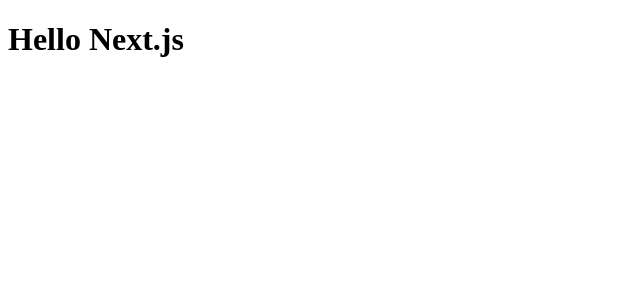
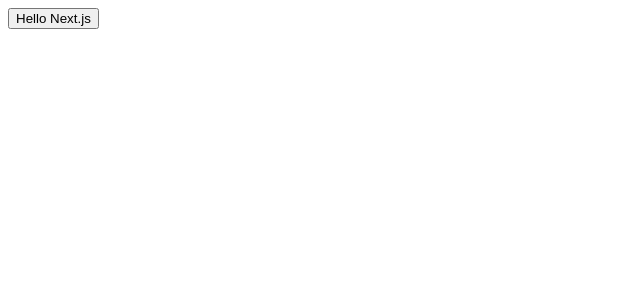
Before and after one commit to azarashi2931/next-js-practice, a Next.js app: page / in a window 1280 px wide. Shown: the top 300 px of the page, without its empty margins (0-640 px from the left). Built offline with nearby package versions, Linux system fonts and the light colour scheme.

Commit message:
Replace button with h1

```diff
--- a/pages/index.tsx
+++ b/pages/index.tsx
@@ -1,7 +1,7 @@
 import { NextPage } from "next";
 
 const Index: NextPage = () => {
-	return <h1>Hello Next.js</h1>
+  return <button>Hello Next.js</button>;
 };
 
 export default Index;
```
Also changed, not shown: tsconfig.json (+3 -13 lines), 1 other file (tests, documents, lock files or other folders).
